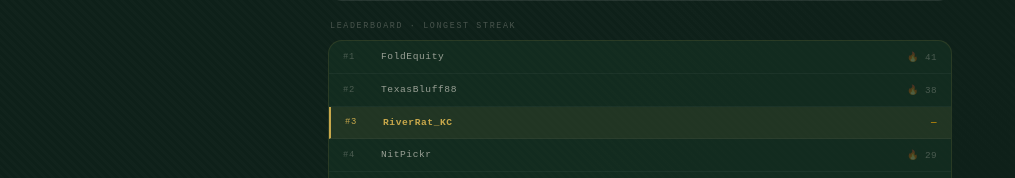
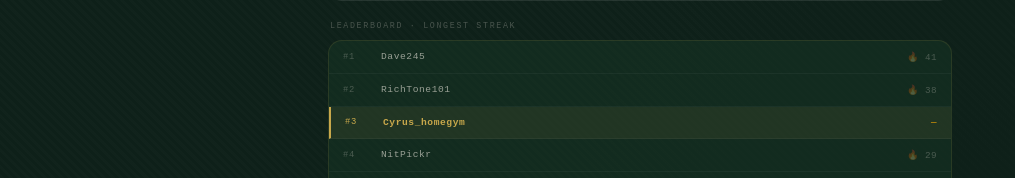
Before and after one commit to dolsonfare-tech/poker-trainer, a React (Create React App) app: page / in a window 1280 px wide. Shown: the part 702-880 px from the top of the page, without its empty margins (0-1015 px from the left). Built offline with nearby package versions, Linux system fonts and the light colour scheme; no server answers.

Commit message:
Update dummyUser.js

```diff
--- a/src/data/dummyUser.js
+++ b/src/data/dummyUser.js
@@ -37,9 +37,9 @@ const DUMMY_USER = {
 
   // ── Leaderboard (global, hardcoded for Phase 1.5) ─────────────────────
   leaderboard: [
-    { rank: 1,  name: 'FoldEquity',    streak: 41, isUser: false },
-    { rank: 2,  name: 'TexasBluff88',  streak: 38, isUser: false },
-    { rank: 3,  name: 'RiverRat_KC',   streak: 0,  isUser: true  },
+    { rank: 1,  name: 'Dave245',    streak: 41, isUser: false },
+    { rank: 2,  name: 'RichTone101',  streak: 38, isUser: false },
+    { rank: 3,  name: 'Cyrus_homegym',   streak: 0,  isUser: true  },
     { rank: 4,  name: 'NitPickr',      streak: 29, isUser: false },
     { rank: 5,  name: 'PotOddsOnly',   streak: 24, isUser: false },
     { rank: 6,  name: 'CheckRaiser',   streak: 19, isUser: false },
```
